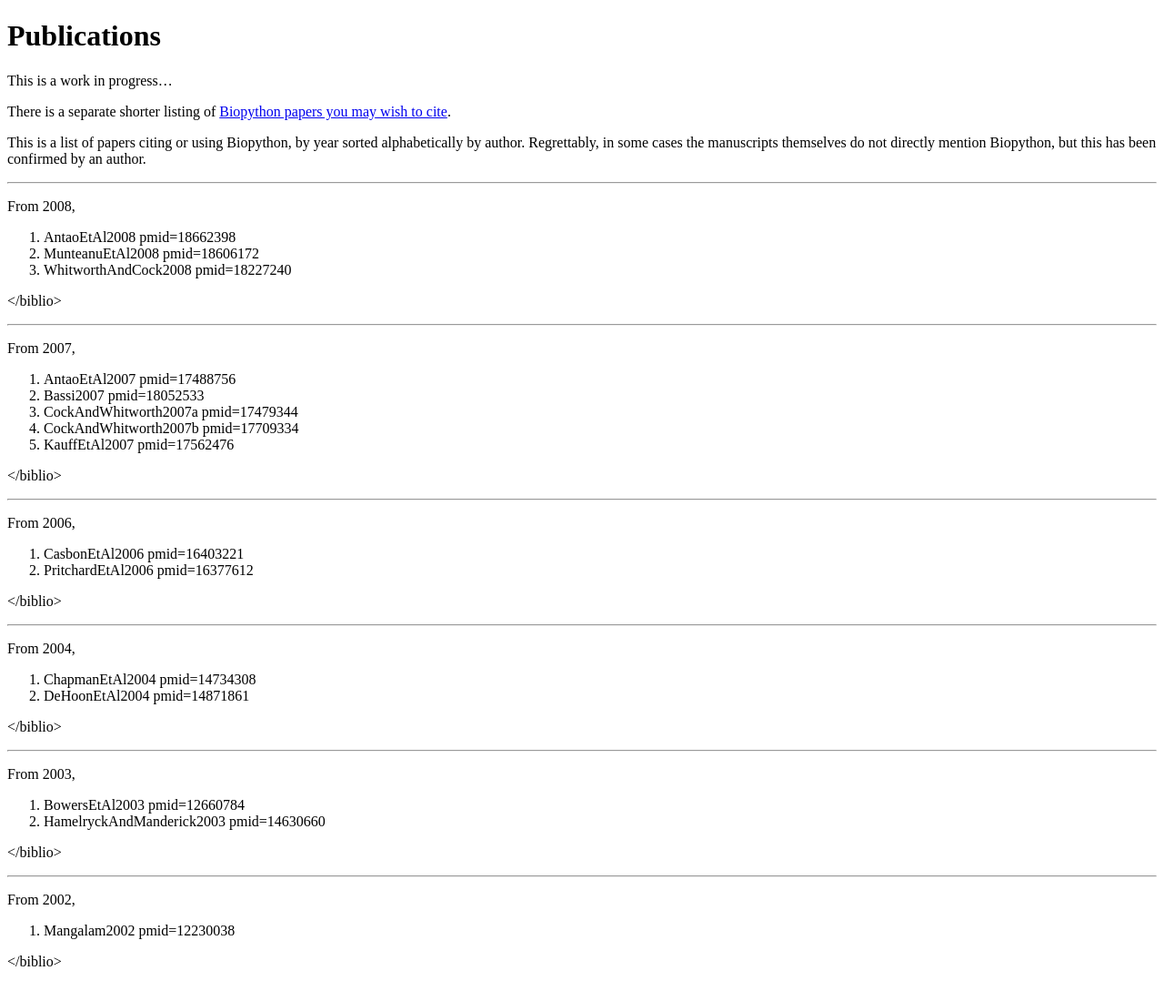
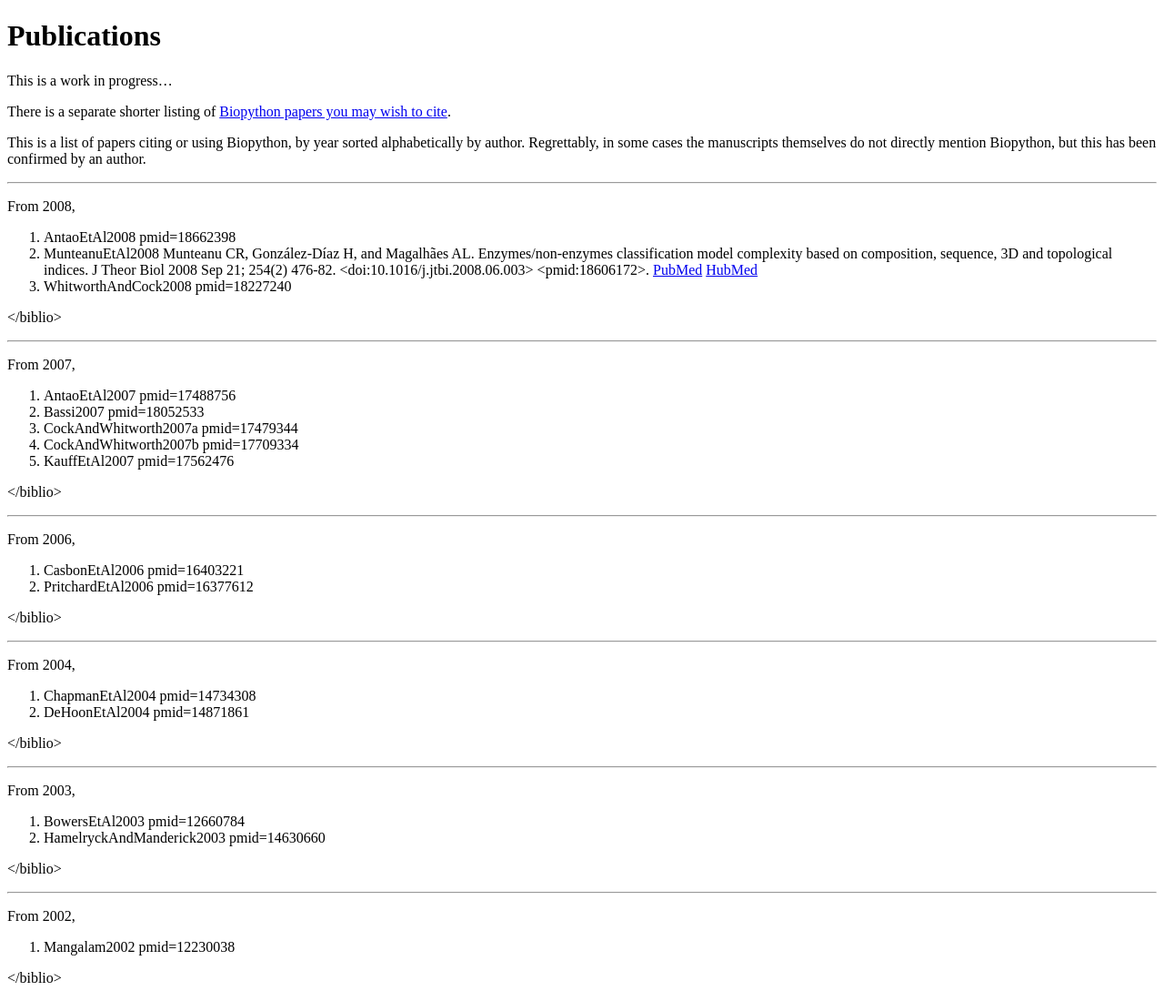
Before and after one commit to biopython/biopython.github.io, a Jekyll site: the page built from wiki/Publications.md, in a window 1280 px wide. Shown: the whole page at 91% size. Built offline with Jekyll 4.4.1, drawn with Linux system fonts in a browser that asks for light colours.

Commit message:
Doing Munteanu et al 2008 manaually to avoid the unicode / utf-8 encoding problem with the biblio extension

```diff
--- a/wiki/Publications.md
+++ b/wiki/Publications.md
@@ -19,7 +19,13 @@ confirmed by an author.
 From 2008, <biblio>
 
 1.  AntaoEtAl2008 pmid=18662398
-2.  MunteanuEtAl2008 pmid=18606172
+2.  MunteanuEtAl2008 Munteanu CR, González-Díaz H, and Magalhães AL.
+    Enzymes/non-enzymes classification model complexity based on
+    composition, sequence, 3D and topological indices. J Theor Biol 2008
+    Sep 21; 254(2) 476-82. <doi:10.1016/j.jtbi.2008.06.003>
+    <pmid:18606172>.
+    [PubMed](http://www.ncbi.nlm.nih.gov/entrez/query.fcgi?cmd=Retrieve&db=pubmed&dopt=Abstract&list_uids=18606172)
+    [HubMed](http://www.hubmed.org/display.cgi?uids=18606172)
 3.  WhitworthAndCock2008 pmid=18227240
 
 </biblio>
```
Also changed, not shown: 1 other file.
